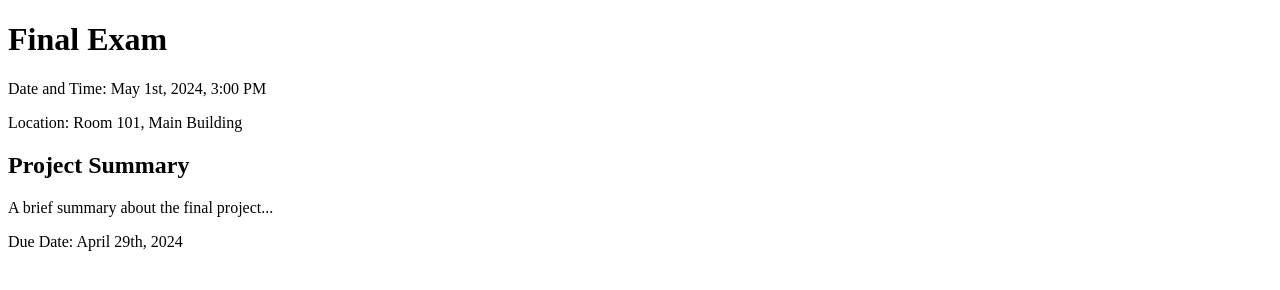
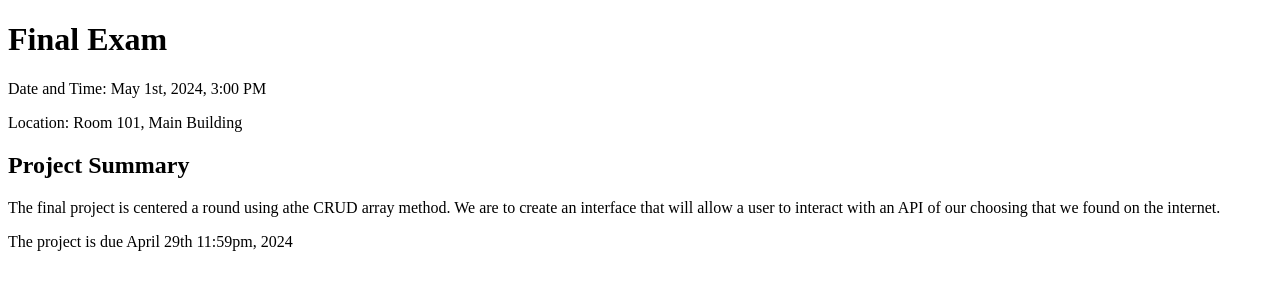
Before and after one commit to Cwaddick/svethedte, a plain HTML site: page index.html in a window 1280 px wide. Drawn offline with nearby package versions, Linux system fonts and the light colour scheme.

Commit message:
Update index.html

```diff
--- a/index.html
+++ b/index.html
@@ -18,8 +18,8 @@ const setupdynamic = () => {
     $('#dynamic').append('<p>Date and Time:  May 1st, 2024, 3:00 PM</p>');
     $('#dynamic').append('<p>Location: Room 101, Main Building</p>');
     $('#dynamic').append('<h2>Project Summary</h2>');
-    $('#dynamic').append('<p>A brief summary about the final project...</p>');
-    $('#dynamic').append('<p>Due Date: April 29th, 2024</p>');
+    $('#dynamic').append('<p>The final project is centered a round using athe CRUD  array method. We are to create an interface that will allow a user to interact with an API of our choosing that we found on the internet.</p>');
+    $('#dynamic').append('<p>The project is due April 29th 11:59pm, 2024</p>');
     $('#dynamic').hide().fadeIn(1000);
 }
 $(document).ready(setupdynamic);
```
